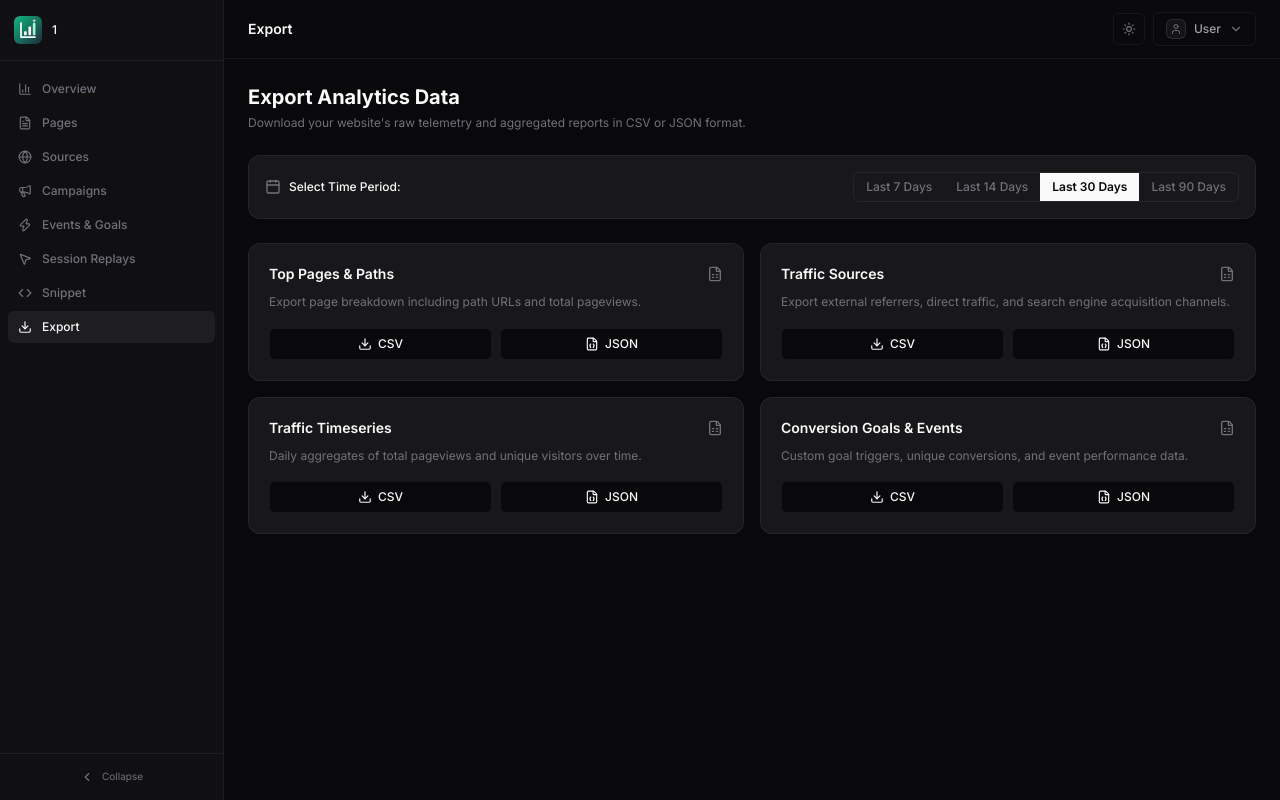
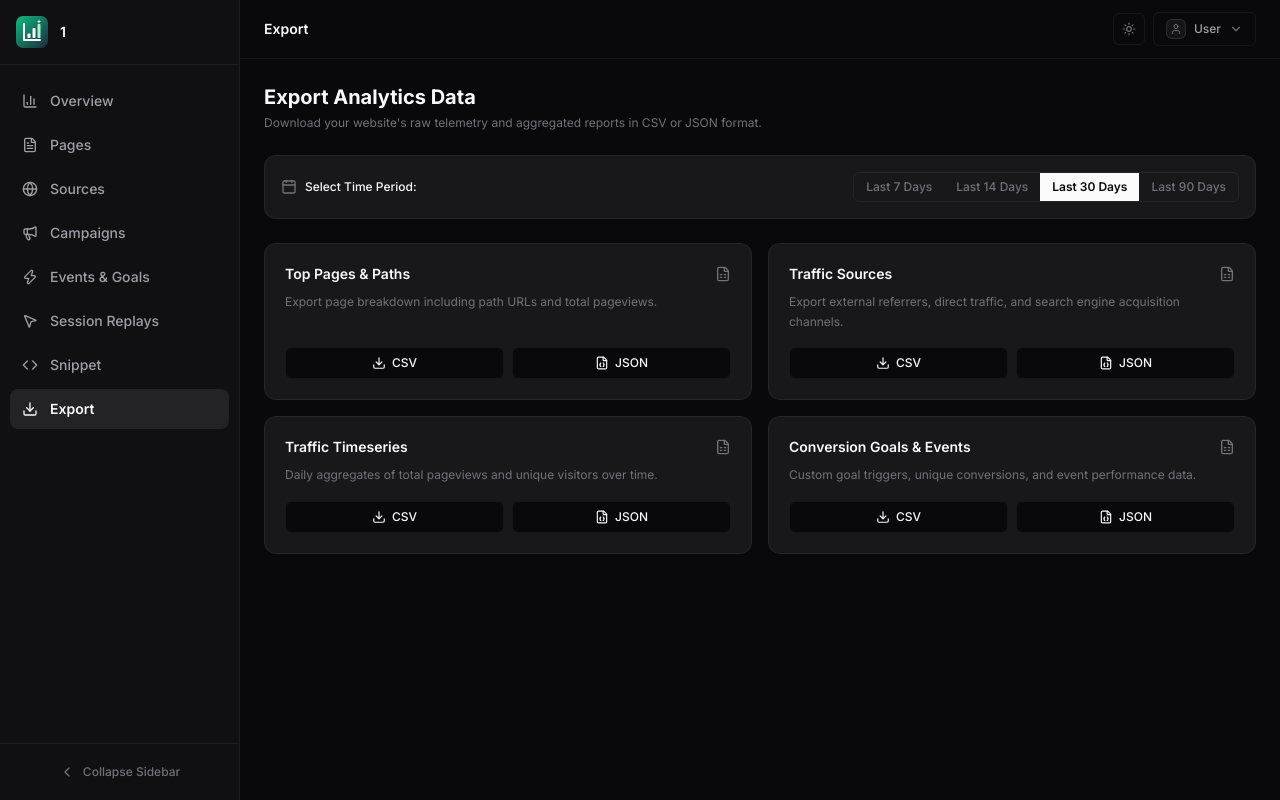
Before and after one commit to Pritii-9/Luminary-Real-Time-Event-Analytics-Engine, a Next.js app in the folder frontend/: page /dashboard/1/export in a window 1280 px wide. Built offline with nearby package versions, Linux system fonts and the light colour scheme; no server answers; sample sign-in values are in the browser's storage.

Commit message:
Update sidebar layout size and pageview statistics

```diff
--- a/frontend/src/app/sites/page.tsx
+++ b/frontend/src/app/sites/page.tsx
@@ -261,7 +261,7 @@ function SitesPageContent() {
             email={userEmail}
             plan={plan}
             limit={limit}
-            usage={plan === "free" ? 4200 : plan === "pro" ? 34200 : 412000}
+            usage={0}
             onManageBilling={handleManageBilling}
             onAccountSettings={() => setShowAccountSettings(true)}
             onLogout={() => setShowConfirmLogout(true)}
@@ -459,7 +459,7 @@ function SitesPageContent() {
                     {/* Views */}
                     <div className="flex flex-col items-center justify-center border-x border-border-subtle">
                       <span className="text-xs font-semibold text-foreground">
-                        {plan === "free" ? "4.2k" : "34.2k"}
+                        0
                       </span>
                       <span className="text-[10px] text-muted mt-0.5">Pageviews</span>
                     </div>
--- a/frontend/src/components/SidebarLayout.tsx
+++ b/frontend/src/components/SidebarLayout.tsx
@@ -67,28 +67,28 @@ export default function SidebarLayout({
       {/* Sidebar */}
       <aside
         className={`flex flex-col border-r border-card-border bg-card/50 transition-all duration-200 ${
-          collapsed ? "w-14" : "w-56"
+          collapsed ? "w-16" : "w-60"
         }`}
       >
         {/* Sidebar Header */}
-        <div className="flex items-center gap-2.5 px-3.5 py-4 border-b border-card-border min-h-[56px]">
+        <div className="flex items-center gap-3 px-4 py-4 border-b border-card-border min-h-[60px]">
           <button
             onClick={() => router.push("/sites")}
             className="flex-shrink-0 cursor-pointer"
             title="Back to sites"
           >
-            <Logo className="h-7 w-7" />
+            <Logo className="h-8 w-8" />
           </button>
           {!collapsed && (
             <div className="min-w-0">
-              <p className="text-xs font-medium text-foreground truncate">{siteName || siteId}</p>
-              <p className="text-[10px] text-muted truncate">{siteDomain}</p>
+              <p className="text-sm font-semibold text-foreground truncate">{siteName || siteId}</p>
+              <p className="text-xs text-muted truncate">{siteDomain}</p>
             </div>
           )}
         </div>
 
         {/* Navigation */}
-        <nav className="flex-1 px-2 py-3 space-y-0.5 overflow-y-auto">
+        <nav className="flex-1 px-2.5 py-4 space-y-1 overflow-y-auto">
           {NAV_ITEMS.map((item) => {
             const isActive = activeKey === item.key;
             const Icon = item.icon;
@@ -97,13 +97,13 @@ export default function SidebarLayout({
                 key={item.key}
                 onClick={() => router.push(`${basePath}${item.path}`)}
                 title={collapsed ? item.label : undefined}
-                className={`w-full flex items-center gap-2.5 rounded-md px-2.5 py-2 text-xs font-medium transition-colors cursor-pointer ${
+                className={`w-full flex items-center gap-3 rounded-lg px-3 py-2.5 text-sm font-medium transition-colors cursor-pointer ${
                   isActive
-                    ? "bg-white/[0.06] text-foreground"
-                    : "text-zinc-500 hover:bg-white/[0.03] hover:text-zinc-300"
-                } ${collapsed ? "justify-center" : ""}`}
+                    ? "bg-white/[0.08] text-foreground font-semibold"
+                    : "text-zinc-400 hover:bg-white/[0.04] hover:text-zinc-200"
+                } ${collapsed ? "justify-center px-0" : ""}`}
               >
-                <Icon className="h-3.5 w-3.5 flex-shrink-0" />
+                <Icon className="h-4 w-4 flex-shrink-0" />
                 {!collapsed && <span>{item.label}</span>}
               </button>
             );
@@ -111,13 +111,13 @@ export default function SidebarLayout({
         </nav>
 
         {/* Sidebar Footer */}
-        <div className="border-t border-card-border px-2 py-2.5">
+        <div className="border-t border-card-border px-3 py-3">
           <button
             onClick={() => setCollapsed(!collapsed)}
-            className="w-full flex items-center justify-center gap-2 rounded-md px-2.5 py-1.5 text-xs text-muted hover:bg-white/[0.03] hover:text-foreground transition-colors cursor-pointer"
+            className="w-full flex items-center justify-center gap-2 rounded-lg px-3 py-2 text-xs font-medium text-muted hover:bg-white/[0.04] hover:text-foreground transition-colors cursor-pointer"
           >
-            {collapsed ? <ChevronRight className="h-3.5 w-3.5" /> : <ChevronLeft className="h-3.5 w-3.5" />}
-            {!collapsed && <span className="text-[10px]">Collapse</span>}
+            {collapsed ? <ChevronRight className="h-4 w-4" /> : <ChevronLeft className="h-4 w-4" />}
+            {!collapsed && <span>Collapse Sidebar</span>}
           </button>
         </div>
       </aside>
```
